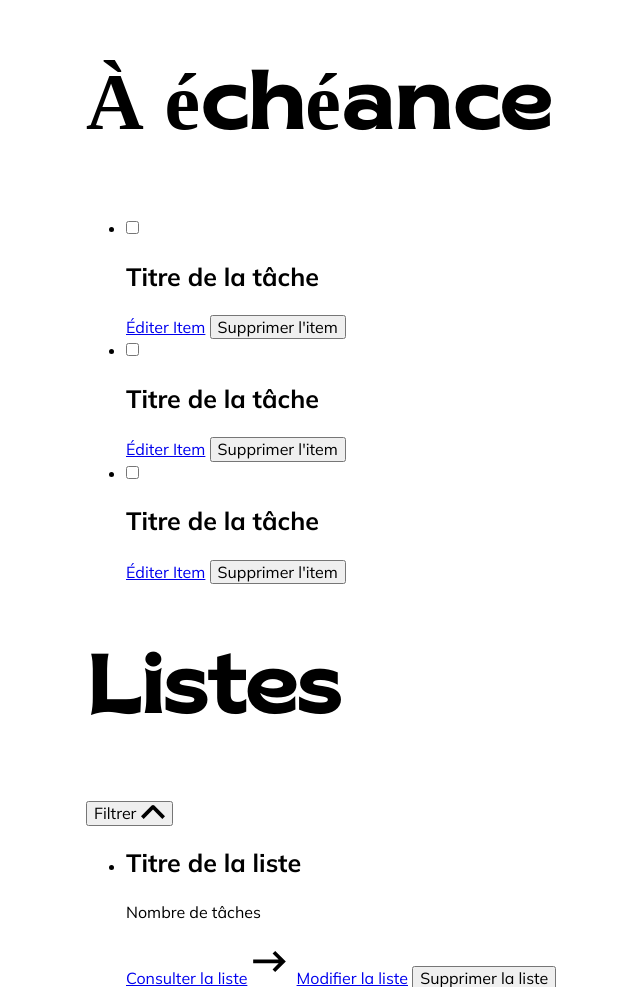
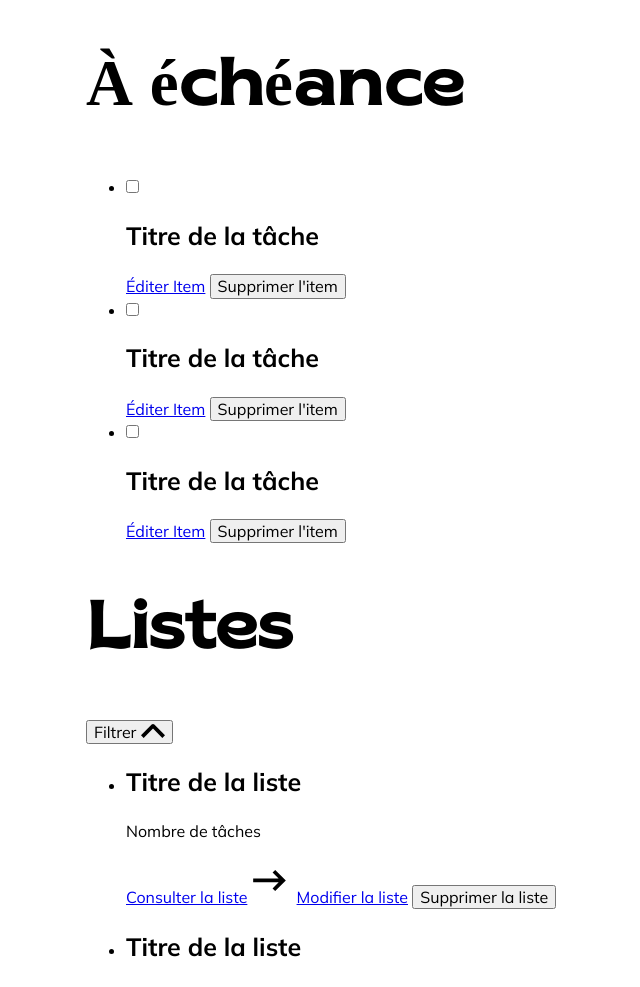
Before and after one commit to doriannegelly/projet-listes-pixelles, a PHP site: page / in a window 1280 px wide. Shown: the part 88-1075 px from the top of the page, without its empty margins (42-682 px from the left). Run offline with PHP 8.4, Linux system fonts and the light colour scheme; style sheets or scripts are compiled from the project's sources; some libraries are stand-ins or nearby versions.

Commit message:
changement taille H1

```diff
--- a/ressources/liaisons/scss/utilitaires/_typo.scss
+++ b/ressources/liaisons/scss/utilitaires/_typo.scss
@@ -25,7 +25,7 @@ font-size: 40px;
 @media(min-width:800px){
   h1{
 font-family: variables.$fonteSecondaire;
-font-size: 80px;
+font-size: 65px;
 }
 }
 
```
